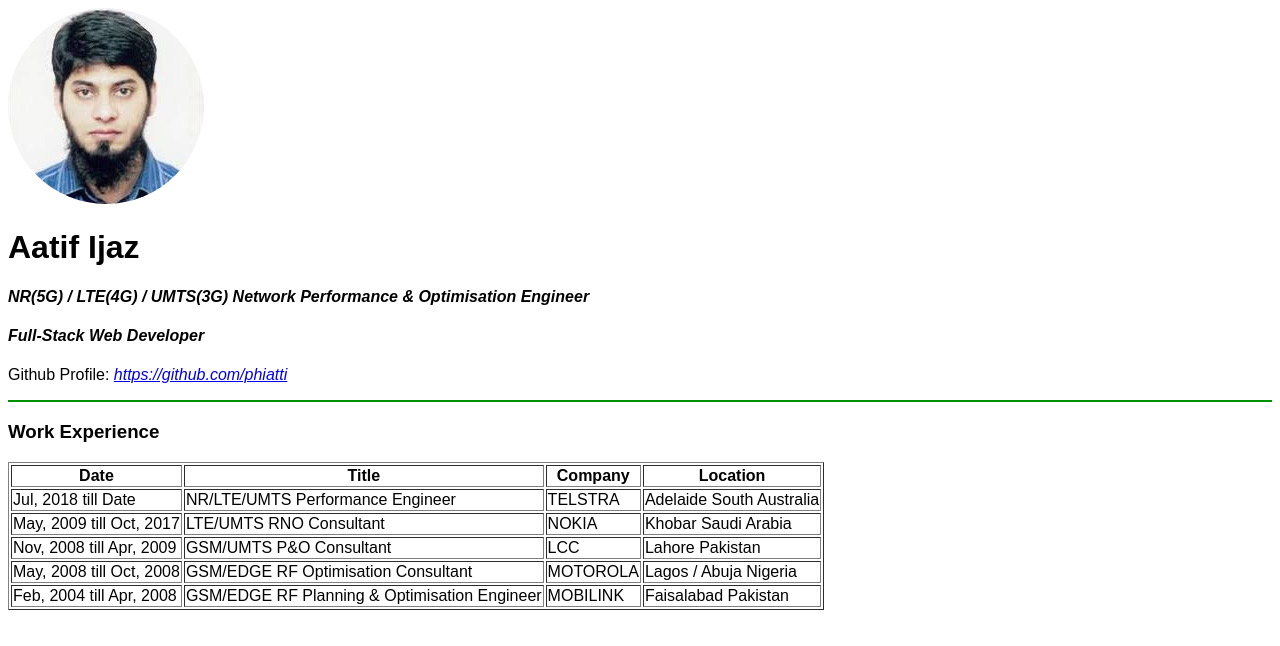
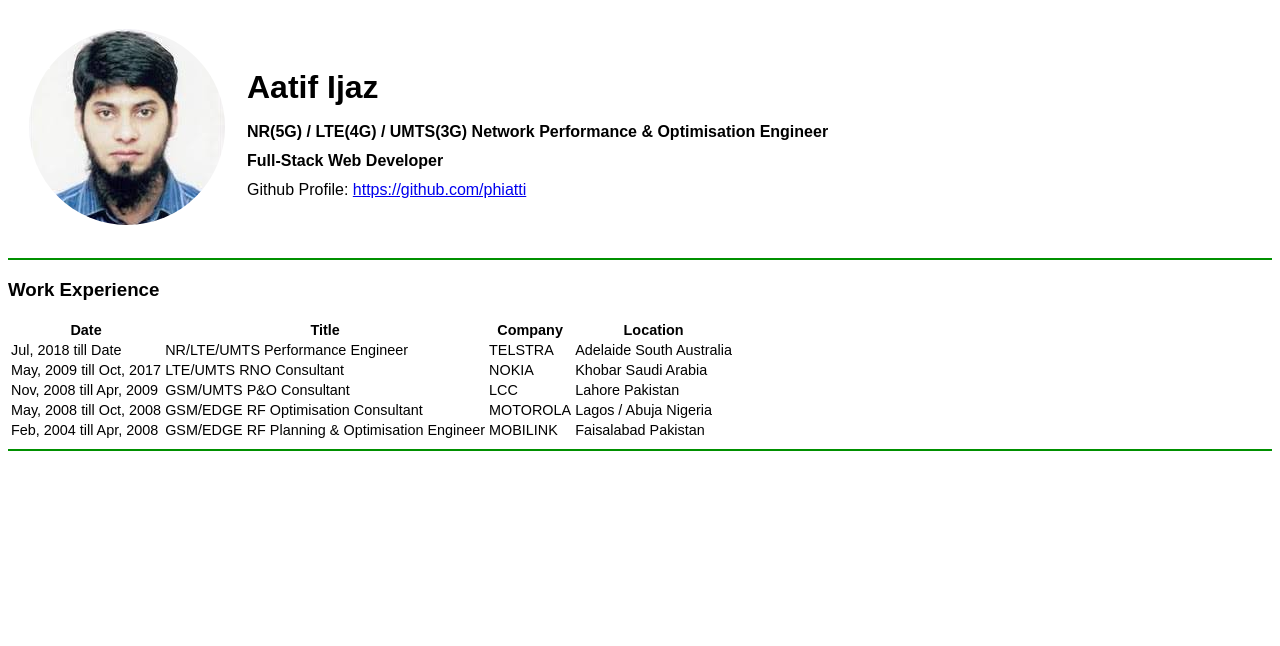
Before and after one commit to phiatti/personal_profile, a plain HTML site: page index.html in a window 1280 px wide. Drawn offline with Linux system fonts and the light colour scheme.

Commit message:
updating personal profile

```diff
--- a/index.html
+++ b/index.html
@@ -8,20 +8,27 @@
   </head>
 
   <body>
-    <img src="circle_profile_img.png" alt="Aatif Profile Picture">
-    <h1>Aatif Ijaz</h1>
-    <h4><em>NR(5G) / LTE(4G) / UMTS(3G) Network Performance & Optimisation Engineer</em></h4>
-    <h4><em>Full-Stack Web Developer</em></h4>
-    <p>Github Profile:
-      <a href="https://github.com/phiatti">
-        <em>https://github.com/phiatti</em>
-      </a>
-    </p>
+    <table cellspacing=20>
+      <tr>
+        <td><img src="circle_profile_img.png" alt="Aatif Profile Picture"></td>
+        <td class="des">
+          <h1>Aatif Ijaz</h1>
+          <h4>NR(5G) / LTE(4G) / UMTS(3G) Network Performance & Optimisation Engineer</h4>
+          <h4>Full-Stack Web Developer</h4>
+          <p>Github Profile:
+            <a href="https://github.com/phiatti">
+              https://github.com/phiatti
+            </a>
+          </p>
+        </td>
+      </tr>
+    </table>
 
     <hr size=2px color=rgba(169,255,50,0.5) noshadow>
 
     <h3>Work Experience</h3>
-    <table border=1px align=left>
+
+    <table class="exp">
       <tr>
         <th>Date</th>
         <th>Title</th>
@@ -60,6 +67,7 @@
       </tr>
     </table>
 
+    <hr size=2px color=rgba(169,255,50,0.5) noshadow>
 
   </body>
 
--- a/style.css
+++ b/style.css
@@ -1,3 +1,20 @@
 body {
   font-family: sans-serif;
 }
+
+h1 {
+  line-height: normal;
+}
+
+.des {
+  line-height: 0.5;
+}
+
+.exp {
+  font-family: sans-serif;
+  font-size: 0.9em;
+}
+
+tr {
+  border: 1px;
+}
```
